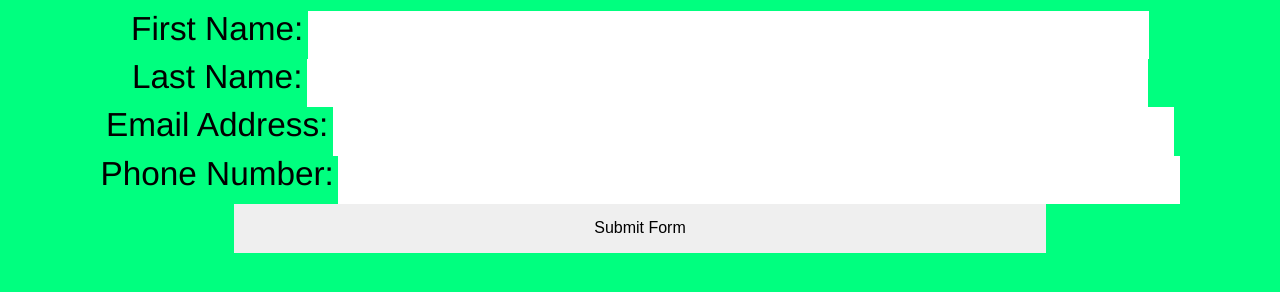
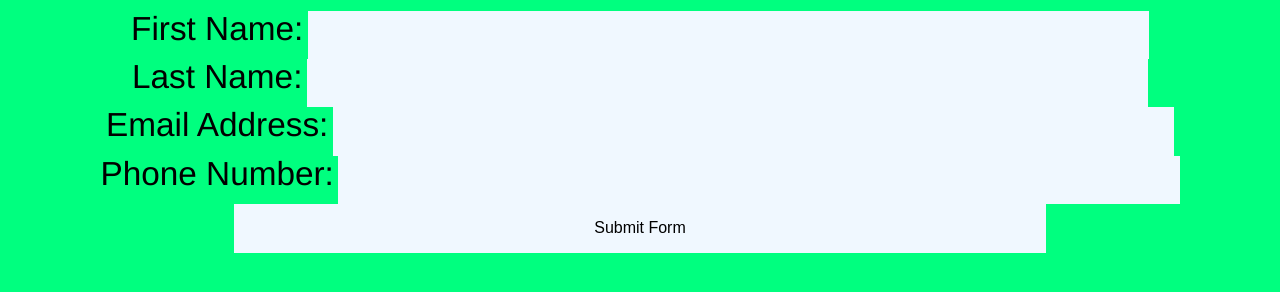
Before and after one commit to meg-mir/ITMD-362-Lab2, a plain HTML site: page index.html in a window 1280 px wide. Shown: the part 132-424 px from the top of the page. Drawn offline with Linux system fonts and the light colour scheme.

Commit message:
Updated color

```diff
--- a/CSS/screen.css
+++ b/CSS/screen.css
@@ -36,5 +36,5 @@ input {
 	padding: 15px;
 	margin: 10 px 0;
 	border: none;
-	background-color: #1#D3D3D3;
+	background-color: #F0F8FF;
 }
```
